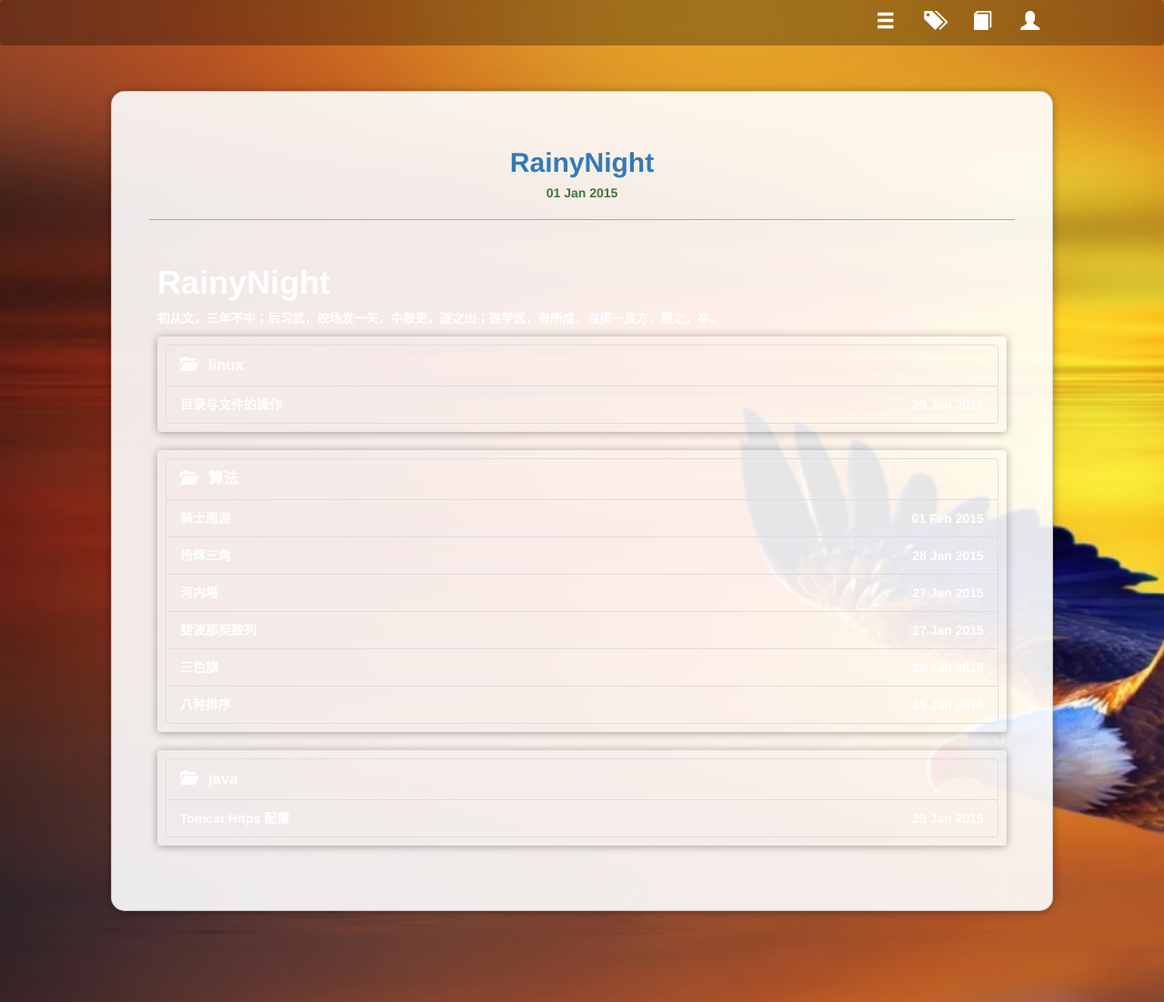
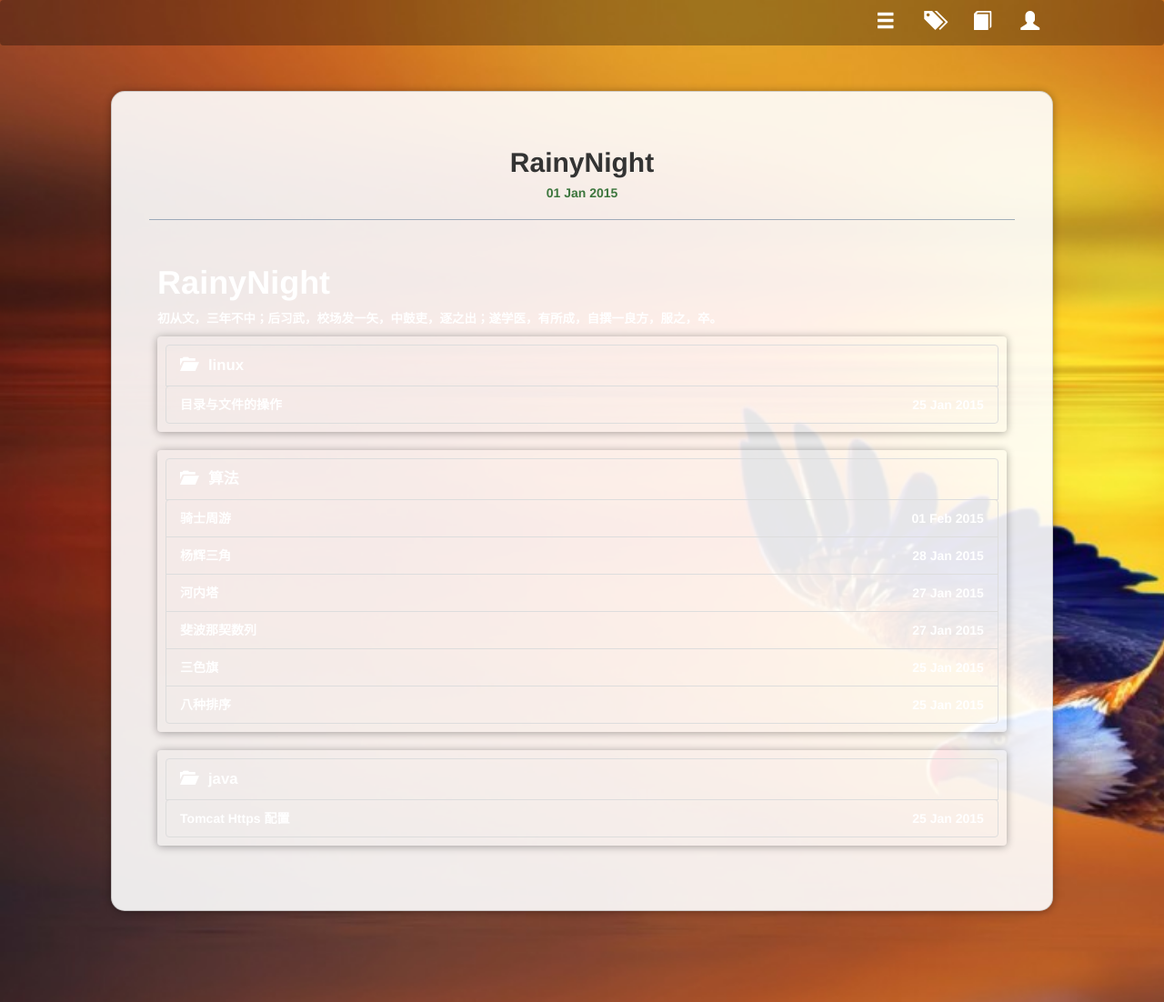
Before and after one commit to bit-ranger/blog, a Jekyll site: the page built from index.html, in a window 1280 px wide and 1102 px high. Shown: the whole window at 91% size. Built offline with Jekyll 4.4.1, drawn with Linux system fonts in a browser that asks for light colours; nearby versions of some CDN libraries; Markdown is read by kramdown in place of the engine named in the settings.

Commit message:
去除标题链接

```diff
--- a/_layouts/default.html
+++ b/_layouts/default.html
@@ -60,7 +60,7 @@
             <!-- >> 只在手机端显示的菜单 -->
             <div class="wrapper circular-corner {% if page.url == '/index.html' %}clear-background{% endif %}">
                 {% if page.url != "/index.html" %}
-                    <h2 class="text-center"><a href="{{page.url}}">{{page.title}}</a></h2>
+                    <h2 class="text-center">{{page.title}}</h2>
                     <h5 class="text-success text-center">{{ page.date | date_to_string }}</h5>
                     <hr>
                     {% if page.next.url != null and page.next.url != '' %}
```
